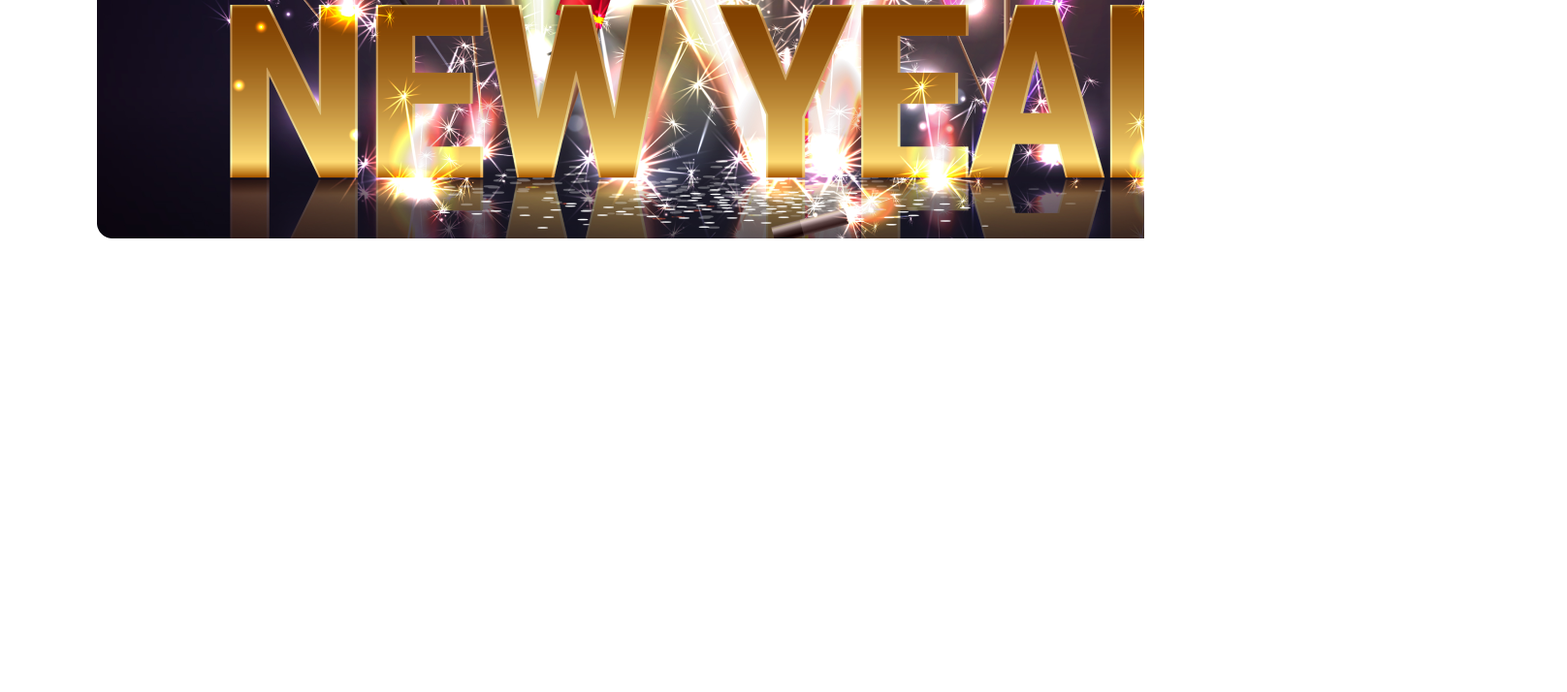
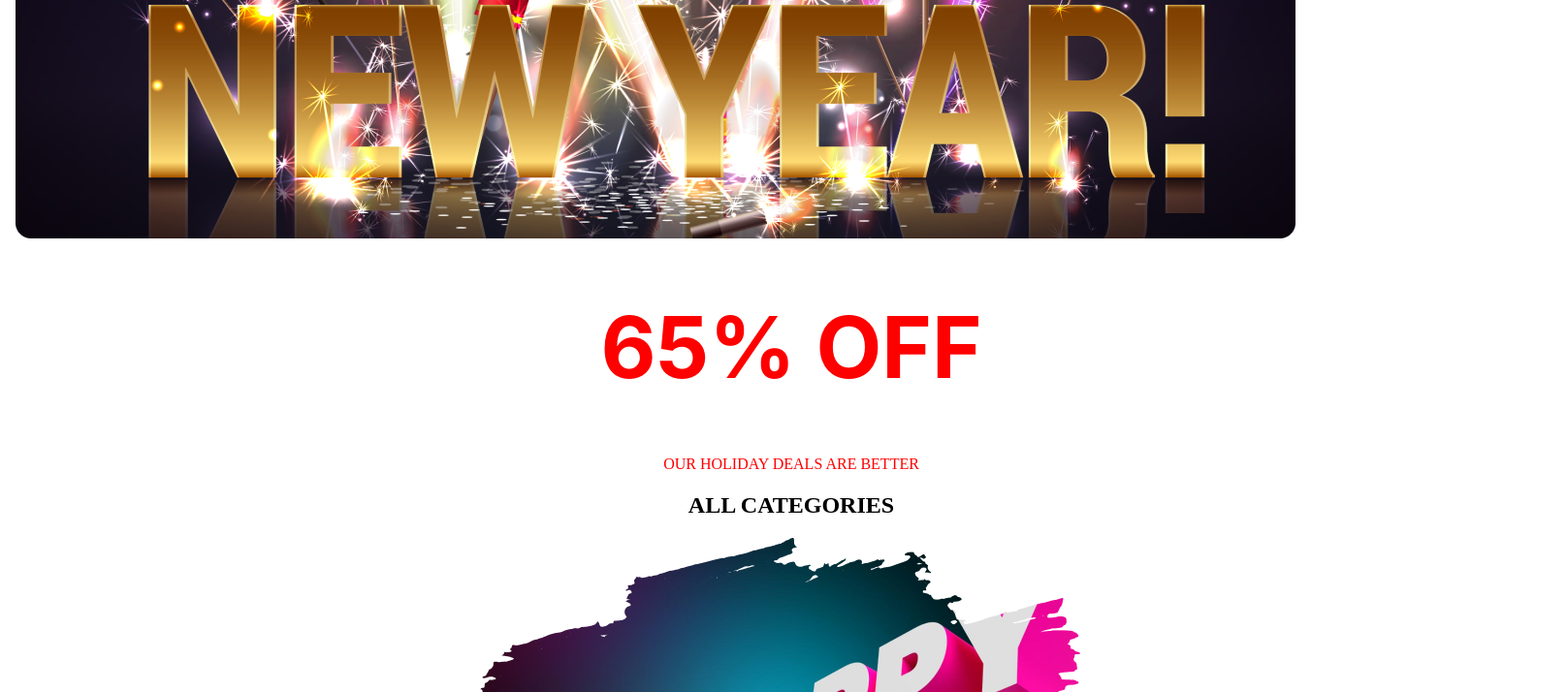
Before and after one commit to Tomaleka/new-year-potfolio, a plain HTML site: page index.html in a window 1280 px wide. Shown: the part 386-1100 px from the top of the page at 97% size, 1616 px wide, since content can reach past the window. Before the commit the page ends 800 px from the top, so only its background shows below. Drawn offline with Linux system fonts and the light colour scheme.

Commit message:
header section done

```diff
--- a/index.html
+++ b/index.html
@@ -14,6 +14,14 @@
             <h1>New Year Party <br> Celebration</h1>
 
         </div>
+        <div class="discount">
+            <h1>65% OFF</h1>
+            <p>OUR HOLIDAY DEALS ARE BETTER</p>
+            <h2>ALL CATEGORIES</h2>
+            <img src="./images/New Year Photo.png" alt="">
+
+
+        </div>
     </header>
     <main>
 
--- a/style.css
+++ b/style.css
@@ -1,12 +1,19 @@
 body{
-    margin-left: 100px;
-    margin-right: 100px;
+    margin-left: 30px;
+    margin-right: 170px;
+    margin: 16px 16px 16px 16px;
 }
+
+
+
 .banner{
 
-
+    width: 1320px;
     height: 600px;
     background-image: url("images/Banner\ Image.png");
+    background-size: cover;
+    background-repeat: no-repeat;
+
 
 }
 
@@ -29,6 +36,25 @@ font-size: 72px;
 font-style: normal;
 font-weight: 400;
 line-height: normal;
-
+    }
+.img{
+    background-image:url("") ;
+}
+.discount{
+    text-align: center;
+    width: 1600px;
+    height: 7335px;
 
 }
+.discount h1{
+    color: #F00;
+text-align: center;
+font-family: Inter;
+font-size: 88px;
+font-style: normal;
+font-weight: 700;
+line-height: normal;
+}
+.discount p{
+    color: #F00;
+}
```
